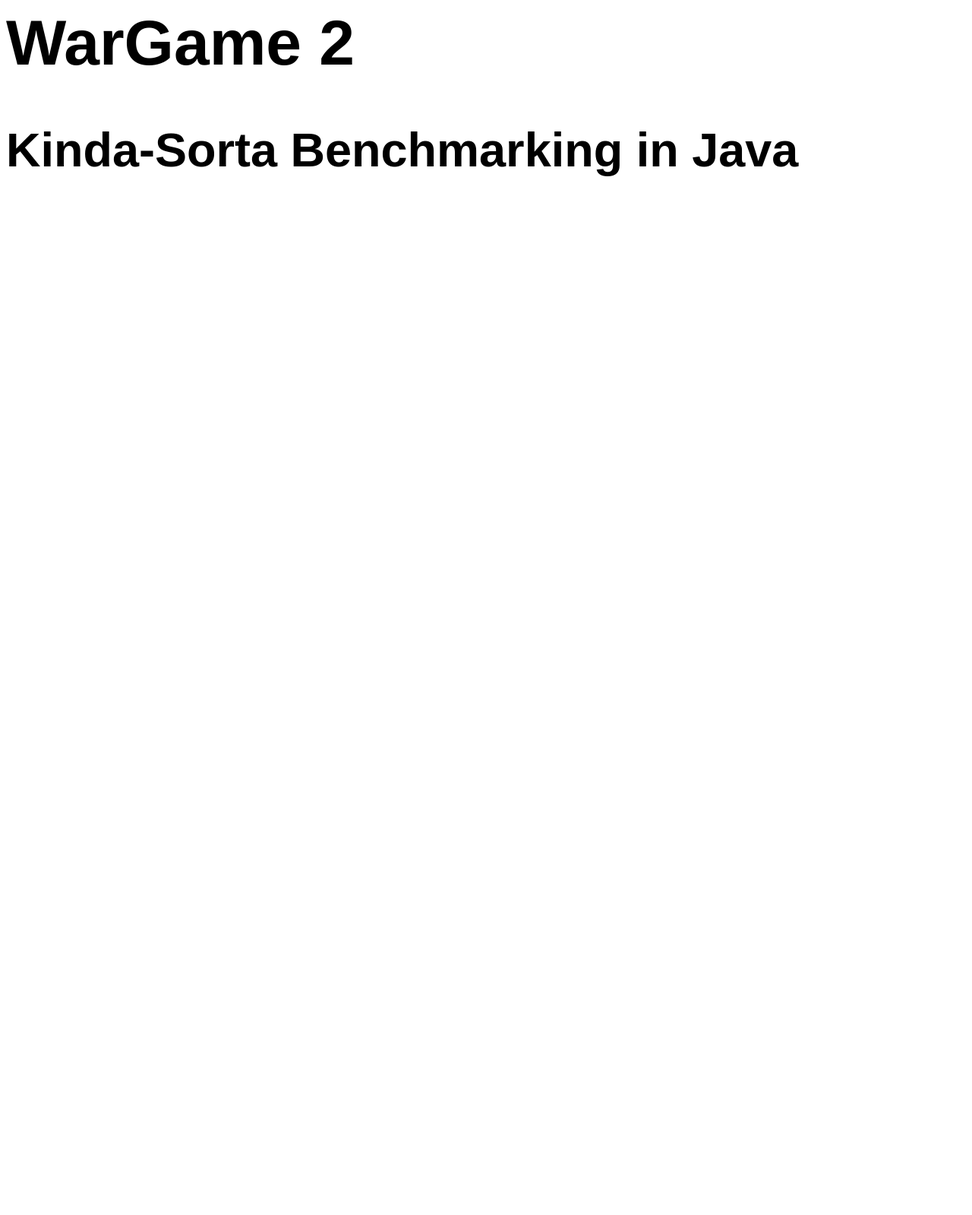
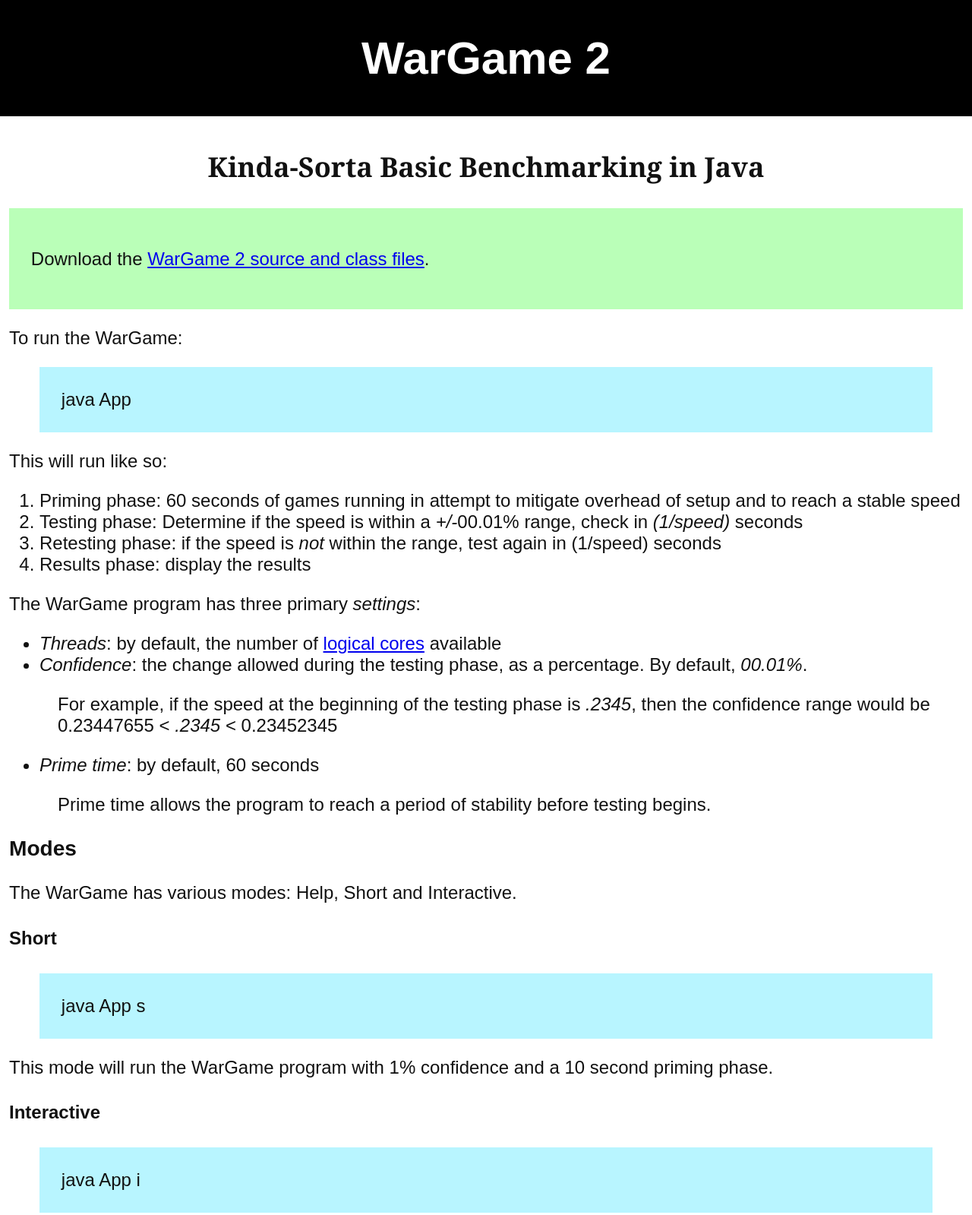
Before and after one commit to WarGameBenchmarks/wargame-java, a plain HTML site: page website/index.html in a window 1280 px wide. Shown: the top 1599 px of the page at 76% size. Before the commit the page ends 800 px from the top, so only its background shows below. Drawn offline with Linux system fonts and the light colour scheme.

Commit message:
Created website page.

```diff
--- a/website/index.html
+++ b/website/index.html
@@ -7,8 +7,47 @@
 <style type="text/css">
 
 body {
-	font-size: 42px;
+	font-size: 1.5em;
 	font-family: sans-serif;
+	color: #111;
+	margin: 0;
+	padding: 0;
+}
+
+.container {
+	padding: .5em;
+}
+
+.site-title {
+	padding: .7em 0 .7em 0;
+	margin: 0;
+	width: 100%;
+	background-color: #000;
+	color: #fff;
+	text-align: center;
+	font-size: 2.5em;
+}
+.site-motto {
+	font-family: Georgia, serif;
+	text-align: center;
+}
+
+.download {
+	padding: 1.2em;
+	background: #BAFFB8;
+}
+
+.howto {
+	padding: 1.2em;
+	background: #B8F5FF;
+}
+
+.story {
+	font-size: .9em;
+}
+
+li p {
+	padding-left: 1em;
 }
 
 </style>
@@ -16,14 +55,71 @@ body {
 </head>
 <body>
 
+<h1 class="site-title">WarGame 2</h1>
+
 <div class="container">
 
-	<h1>WarGame 2</h1>
-	<h2>Kinda-Sorta Benchmarking in Java</h2>
+	<h2 class="site-motto">Kinda-Sorta Basic Benchmarking in Java</h2>
 
 	<div class="download">
+		<p>Download the <a href="zip/wg2.zip">WarGame 2 source and class files</a>.</p>
+	</div>
 
+
+	<p>To run the WarGame:</p>
+	<blockquote class="howto">
+			java App
+	</blockquote>
+
+	This will run like so:
+	<ol>
+		<li>Priming phase: 60 seconds of games running in attempt to mitigate overhead of setup and to reach a stable speed</li>
+		<li>Testing phase: Determine if the speed is within a <em>+/-</em>00.01% range, check in <em>(1/speed)</em> seconds</li>
+		<li>Retesting phase: if the speed is <em>not</em> within the range, test again in (1/speed) seconds</li>
+		<li>Results phase: display the results</li>
+	</ol>
+
+	<p>The WarGame program has three primary <em>settings</em>:</p>
+	<ul>
+		<li><em>Threads</em>: by default, the number of <a href="https://www.google.com/search?q=logical+cores">logical cores</a> available</li>
+		<li><em>Confidence</em>: the change allowed during the testing phase, as a percentage. By default, <em>00.01%</em>.
+			<p>For example, if the speed at the beginning of the testing phase is <em>.2345</em>, then the confidence range would be <br />
+				0.23447655 &lt; <em>.2345</em> &lt; 0.23452345
+			</p>
+		</li>
+		<li><em>Prime time</em>: by default, 60 seconds
+			<p>Prime time allows the program to reach a period of stability before testing begins.
+
+			</p>
+		</li>
+	</ul>
+
+	<h3>Modes</h3>
+	<p>The WarGame has various modes: Help, Short and Interactive.</p>
+
+	<h4>Short</h4>
+	<blockquote class="howto">
+			java App s
+	</blockquote>
+	<p>This mode will run the WarGame program with 1% confidence and a 10 second priming phase.</p>
+
+	<h4>Interactive</h4>
+	<blockquote class="howto">
+			java App i
+	</blockquote>
+	<p>This mode will run the WarGame program with user specified settings, those being <em>threads</em>, <em>confidence</em> and <em>prime time</em>.</p>
+
+	<h3>Backstory</h3>
+	<div class="story">
+		<p>When I was in tenth grade, I spent a week or so coding the original WarGame &mdash; a simulator for playing war. The sim was fine, but my favorite past time was running it on various computers with a <em>million games</em> to see how long it would end up taking. In 2012, I built a new computer with an incredibly fast processor and I needed something better to test it than my original WarGame.</p>
+
+		<p>Thus, the WarGame 2 was made. The second generation WarGame is the same at its core -- the game of War simulating two people playing cards. But the advancements are in the details: multiple threads play simultaneously (or whatever is an approximate of that) and a testing method that scales based on hardware capabilities. Threading makes full use cores available while the scaling method used allows for some degree of precision and consistency between runs. A faster computer will run more games for longer to ensure that its speed isn't fooling anyone.</p>
+
+		<hr />
+
+		<p>A note on the <em>scaling</em> method; after a minute, we time a test for 1/speed at that instant. On a slow computer, this will be only be another second or so of extra time. On a fast computer (like mine, or maybe a server), this ends up being thirty extra seconds of time, per test. Because the program use a 00.01% confidence range, there are often many tests. If the speed at the instant is not within the <em>+/-</em>00.01% range, the test starts over again with another (1/speed) seconds of time. Total times around ten minutes are <em>not</em> unheard of.</p>
 	</div>
+
 
 </div>
 
```
Also changed, not shown: index.html (deleted, +0 -31 lines).
